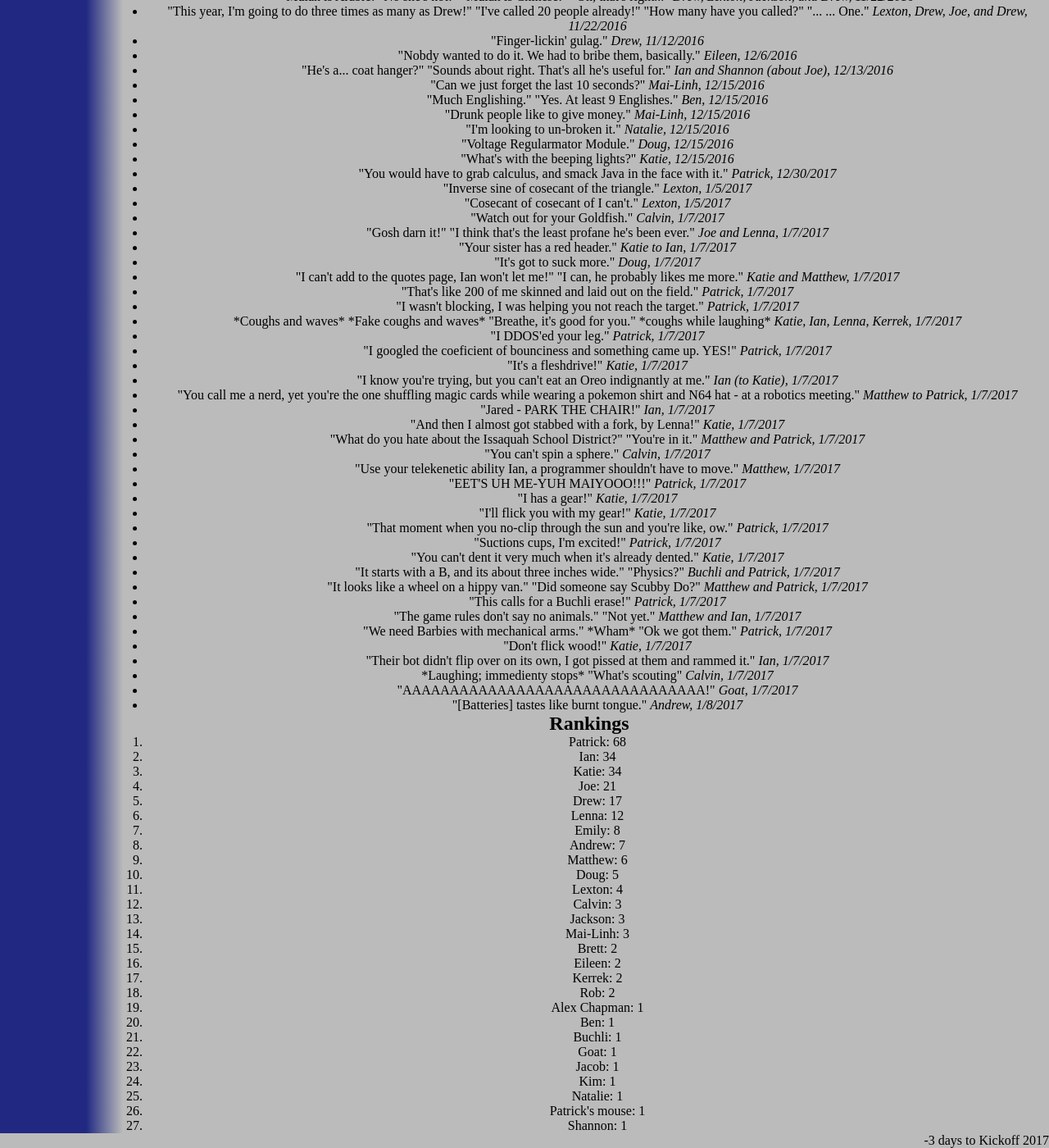
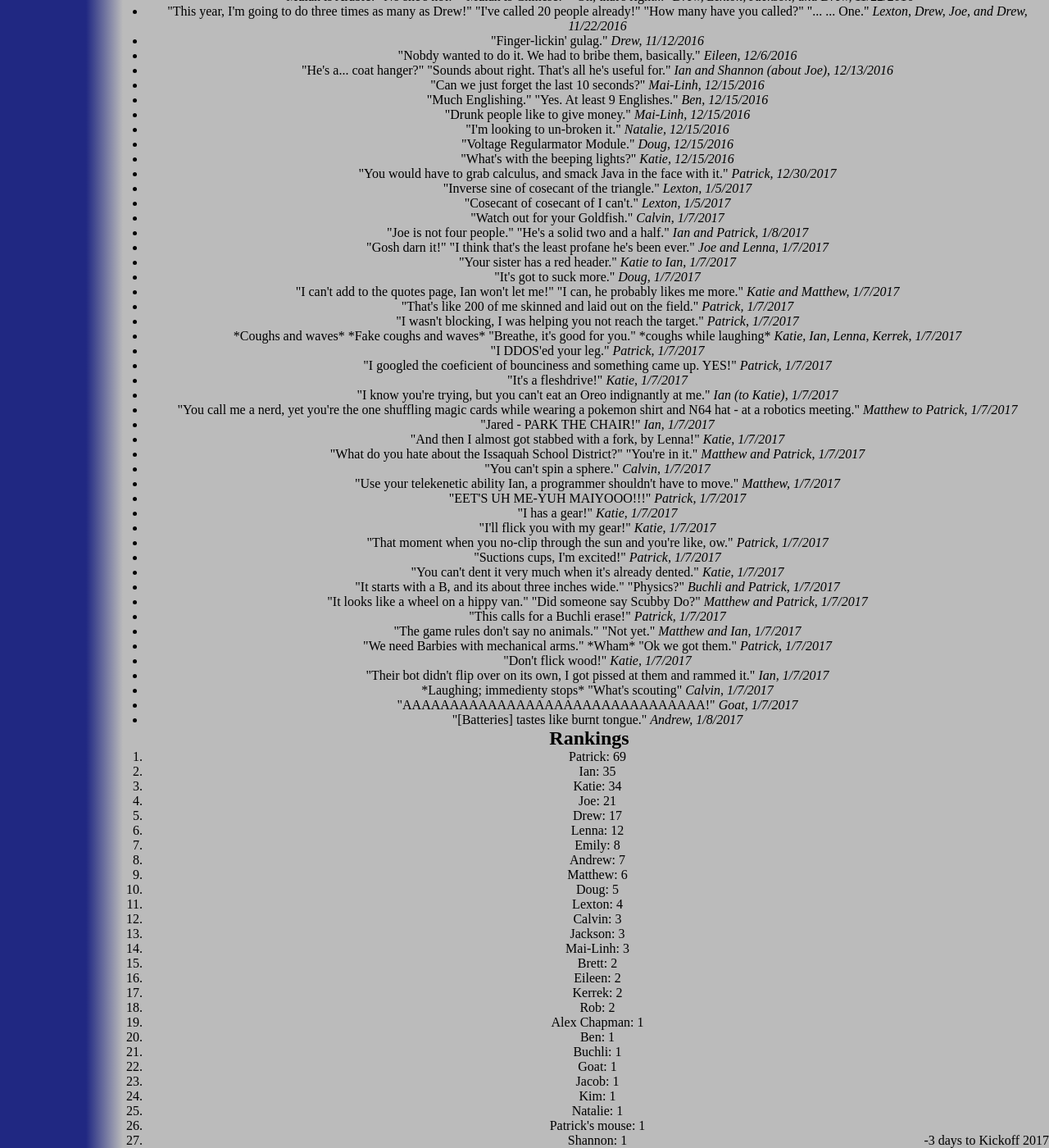
Before and after one commit to katiebugmoon/FRC4131.github.io, a Jekyll site: the page built from media/2017/quotes.html, in a window 1280 px wide and 1400 px high, scrolled down 2603 px. Shown: the whole window at 82% size. Built offline with Jekyll 4.4.1, drawn with Linux system fonts in a browser that asks for light colours; nearby versions of some CDN libraries.

Commit message:
Update quotes.html

```diff
--- a/media/2017/quotes.html
+++ b/media/2017/quotes.html
@@ -152,6 +152,7 @@ title: Build Season 2017 Quotes
 	<li>"Inverse sine of cosecant of the triangle." <i>Lexton, 1/5/2017</i></li>
 	<li>"Cosecant of cosecant of I can't." <i>Lexton, 1/5/2017</i></li>
 	<li>"Watch out for your Goldfish." <i>Calvin, 1/7/2017</i></li>
+	<li>"Joe is not four people." "He's a solid two and a half." <i>Ian and Patrick, 1/8/2017</i></li>
 	<li>"Gosh darn it!" "I think that's the least profane he's been ever." <i>Joe and Lenna, 1/7/2017</i></li>
 	<li>"Your sister has a red header." <i>Katie to Ian, 1/7/2017</i></li>
 	<li>"It's got to suck more." <i>Doug, 1/7/2017</i></li>
```
